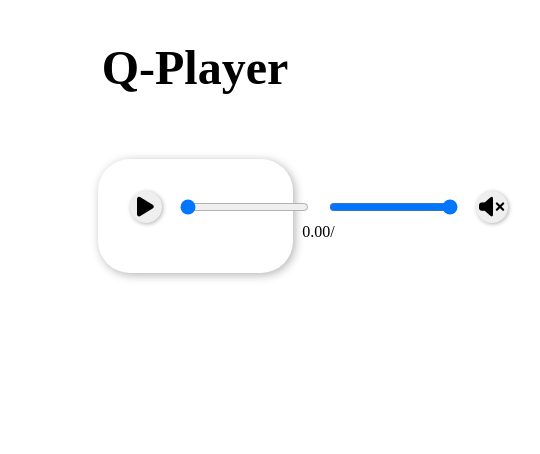
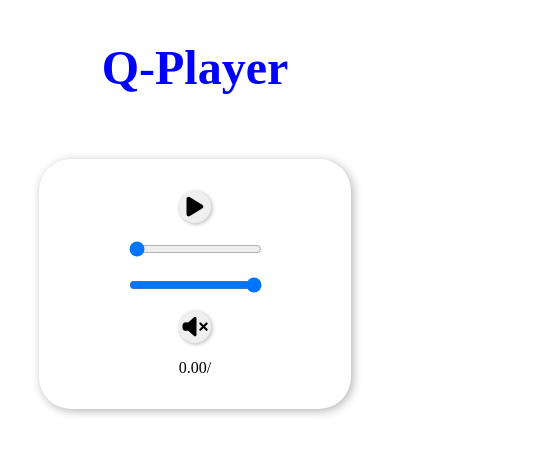
Before and after one commit to Abuaslamtech/Music-Player, a plain HTML site: page index.html in a window 390 px wide. Shown: the whole page, 540 px wide, since content can reach past the window. Drawn offline with Linux system fonts and the light colour scheme.

Commit message:
update mobile view

```diff
--- a/style.css
+++ b/style.css
@@ -1,6 +1,9 @@
 header {
   text-align: center;
   font-size: 2rem;
+}
+h2 {
+  color: blue;
 }
 main {
   display: flex;
@@ -11,7 +14,7 @@ main {
   margin-top: 4rem;
   box-shadow: 2px 2px 10px 0 rgba(0, 0, 0, 0.3);
   border-radius: 2rem;
-  width: 50vw;
+  width: 80vw;
 }
 .playing {
   display: flex;
@@ -54,9 +57,7 @@ main {
   font-size: 1.4rem;
   box-shadow: 1px 1px 4px 0 rgba(0, 0, 0, 0.3);
 }
-.ctr:hover {
-  box-shadow: 2px 2px 10px 0 rgba(0, 0, 0, 0.3);
-}
+
 .selected {
   box-shadow: 2px 2px 10px 0 rgba(0, 0, 0, 0.3);
   background-color: red;
@@ -64,12 +65,25 @@ main {
 }
 .ctr {
   display: flex;
-  flex-direction: row;
+  flex-direction: column;
   justify-content: center;
   align-items: center;
   gap: 1rem;
 }
+
+input[type="range"] {
+  width: 100%;
+}
 .time {
   display: flex;
   flex-direction: row;
+  margin-top: 1rem;
 }
+@media screen and (min-width: 600px) {
+  main {
+    flex-direction: row;
+  }
+  .ctr {
+    flex-direction: row;
+  }
+}
```
Also changed, not shown: index.html (+1 -0 lines).
